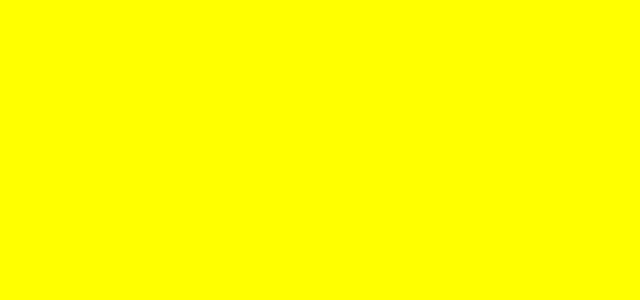
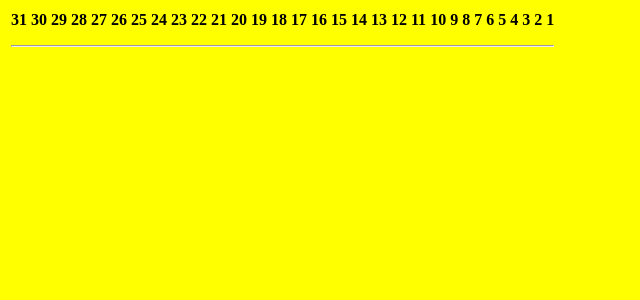
Before and after one commit to Lulkafe/BinaryCalc, a React app: page / in a window 1280 px wide. Shown: the top 300 px of the page, without its empty margins (0-640 px from the left). Built offline with nearby package versions, Linux system fonts and the light colour scheme.

Commit message:
Connected table comp to Main app.

```diff
--- a/src/components.tsx
+++ b/src/components.tsx
@@ -1,9 +1,9 @@
 import React from 'react';
-import { useReducer } from 'react';
+import { useReducer, useContext } from 'react';
 
 enum NumBase { BIN, DEC, HEX };
 enum Bitwise { AND, OR, XOR, NOT };
-enum ItemTab { Input1, Input2, Result };
+enum Item { Input1, Input2, Result };
 
 const actions = {
     bits: {
@@ -26,15 +26,16 @@ const initState = {
     input2: 0,
     result: 0,
     bitwise: Bitwise.AND,
-    tab: ItemTab.Input1
+    item: Item.Input1
 }
 
-const reducer = (state, action) => {
+const BitReducer = (state, action) => {
 
     switch(action.type) {
         case actions.bits.flip:
             break;
         case actions.bits.shift_left:
+
             break;
         case actions.bits.shift_right:
             break;
@@ -61,10 +62,21 @@ const reducer = (state, action) => {
 }
 
 
+const CalcContext = React.createContext(undefined);
+
+
 export default function BitCalc () {
+
+    const [ state, dispatch ] = useReducer(BitReducer, initState);
+
     return (
-        <Window>
-        </Window>
+        <div>
+            <CalcContext.Provider value={{state, dispatch}}>
+                <Window>
+                    <BinaryTable />
+                </Window>
+            </CalcContext.Provider>
+        </div>
     )
 }
 
@@ -83,25 +95,30 @@ function Window (props) {
 //******* COMPONENTS FOR BINTABLE SECTION *******
 function BinaryTable () {
 
+    const { state, dispatch} = useContext(CalcContext);
+
     return (
         <table>
             <thead>
                 <tr>
-                    {
-                        [...new Array(31)].map((d, i) => <th>{ 31 - i }</th>)
-                    }
+                    { [...new Array(31)].map((d, i) => <th>{ 31 - i }</th>) }
                 </tr>
             </thead>
             <tbody>
                 <tr id='binTable__input1'>
 
                 </tr>
+
                 <tr id='binTable__input2'>
 
                 </tr>
+
                 <tr>
-                    <hr id='binTable__separator'/>
+                    <td colSpan={32}>
+                        <hr id='binTable__separator'/>
+                    </td>
                 </tr>
+
                 <tr id='binTable__result'>
 
                 </tr>
```
